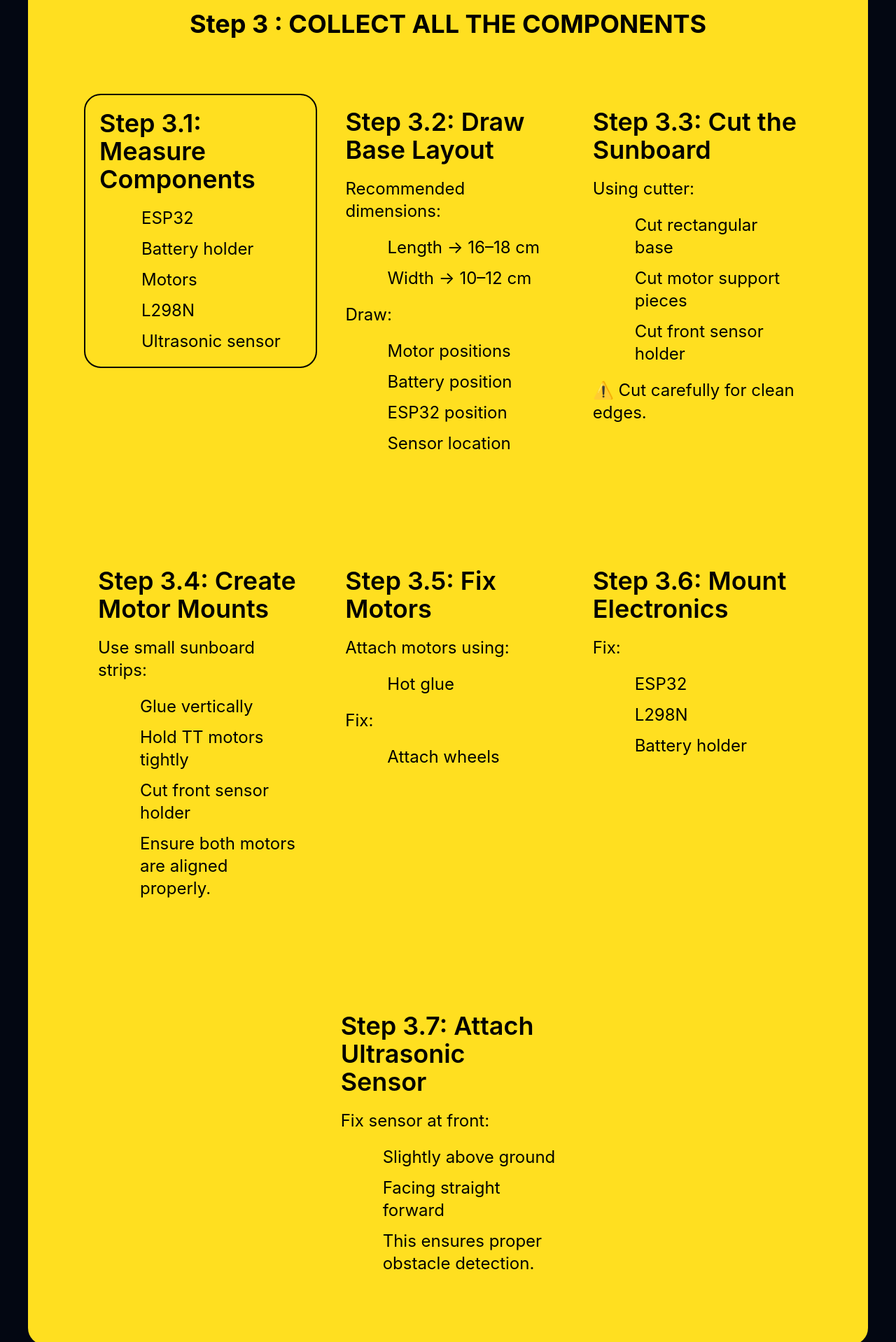
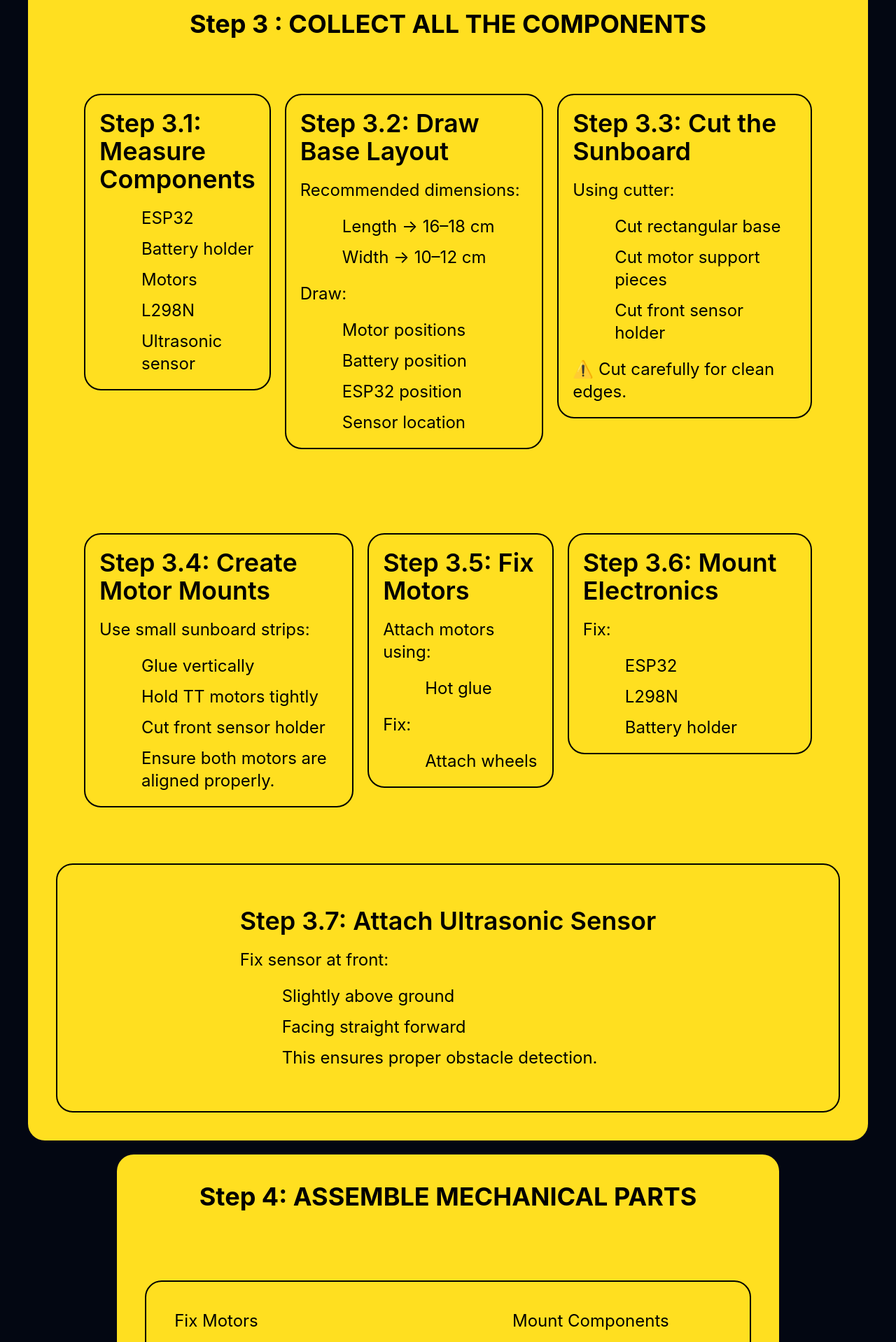
Before and after one commit to SATHWIKMS23/Robot-Project, a React (Vite) app: page /steps in a window 1280 px wide. Shown: the part 942-2860 px from the top of the page at 70% size. Built offline with nearby package versions, Linux system fonts and the light colour scheme.

Commit message:
Fixed The landing page

```diff
--- a/src/App.tsx
+++ b/src/App.tsx
@@ -15,11 +15,11 @@ function App() {
 
 
   return (
-    <div className='w-full h-full bg-gray-950  backdrop-blur-3xl flex flex-col items-center gap-75 scroll-auto'>
+    <div className='w-full min-h-screen  bg-gray-950  backdrop-blur-3xl flex flex-col items-center gap-75 scroll-auto '>
       <Navbar />
 
 
-      <div className=' text-white text-3xl flex-col flex  justify-between  items-center gap-75 '>
+      <div className=' text-white text-3xl flex-col flex  justify-between  items-center gap-50 '>
 
         <div className=' flex justify-center items-center  rounded-5xl  w-350 h-50 '>
           <img src="" className='w-fit h-fit object-center overflow-hidden' alt="" />
--- a/src/components/steps.tsx
+++ b/src/components/steps.tsx
@@ -61,7 +61,7 @@ export const Steps = () => {
               </ul>
             </div>
 
-            <div className="w-1/3 h-fit  p-5 flex flex-col gap-5">
+            <div className="w-fit h-fit  p-5 flex flex-col gap-5 border-2 border-black rounded-3xl">
               <h1 className="text-4xl font-semibold">Step 3.2: Draw Base Layout</h1>
               <h1>Recommended dimensions:</h1>
               <ul className="pl-15 flex flex-col gap-3">
@@ -77,7 +77,7 @@ export const Steps = () => {
               </ul>
             </div>
 
-            <div className="w-1/3 h-full  p-5 flex flex-col gap-5">
+            <div className="w-fit h-full  p-5 flex flex-col gap-5 border-2 border-black rounded-3xl">
               <h1 className="text-4xl font-semibold">Step 3.3: Cut the Sunboard</h1>
               <h1>Using cutter:</h1>
               <ul className="pl-15 flex flex-col gap-3">
@@ -93,8 +93,7 @@ export const Steps = () => {
 
           <div className="p-10 flex flex-row gap-5">
 
-
-            <div className="w-1/3 h-full  p-5 flex flex-col gap-5">
+            <div className="w-fit h-full  p-5 flex flex-col gap-5 border-2 border-black rounded-3xl">
               <h1 className="text-4xl font-semibold">Step 3.4: Create Motor Mounts</h1>
               <h1>Use small sunboard strips:</h1>
               <ul className="pl-15 flex flex-col gap-3">
@@ -105,7 +104,7 @@ export const Steps = () => {
               </ul>
             </div>
 
-            <div className="w-1/3 h-full  p-5 flex flex-col gap-5">
+            <div className="w-fit h-full  p-5 flex flex-col gap-5 border-2 border-black rounded-3xl">
               <h1 className="text-4xl font-semibold">Step 3.5: Fix Motors</h1>
               <h1>Attach motors using:</h1>
               <ul className="pl-15 flex flex-col gap-3">
@@ -115,11 +114,9 @@ export const Steps = () => {
               <ul className="pl-15 flex flex-col ">
                 <li>Attach wheels</li>
               </ul>
-
             </div>
 
-
-            <div className="w-1/3 h-full  p-5 flex flex-col gap-5">
+            <div className="w-fit h-full  p-5 flex flex-col gap-5 border-2 border-black rounded-3xl">
               <h1 className="text-4xl font-semibold">Step 3.6: Mount Electronics</h1>
               <h1>Fix:</h1>
               <ul className="pl-15 flex flex-col gap-3">
@@ -128,10 +125,13 @@ export const Steps = () => {
                 <li>Battery holder</li>
               </ul>
             </div>
+
+
           </div>
 
-          <div className="p-10 flex flex-row gap-15 justify-center ">
-            <div className="w-1/3 h-full  p-5 flex  gap-5   flex-col justify-center">
+          <div className="p-10 flex flex-row gap-15 justify-center border-2 border-black rounded-3xl ">
+
+            <div className="w-fit h-full  p-5 flex  gap-5   flex-col justify-center">
               <h1 className="text-4xl font-semibold  ">Step 3.7: Attach Ultrasonic Sensor</h1>
               <h1>Fix sensor at front:</h1>
               <ul className="pl-15 flex flex-col gap-3">
@@ -147,7 +147,7 @@ export const Steps = () => {
 
         <div className="w-fit h-full p-10 bg-yellow-300 flex  justify-center flex-col gap-25 rounded-3xl">
           <h1 className="text-4xl flex justify-center flex-row font-bold "> Step 4: ASSEMBLE MECHANICAL PARTS</h1>
-          <div className="flex-row flex gap-20 justify-center ">
+          <div className="flex-row flex gap-20 justify-center border-2 border-black rounded-3xl p-10">
             <div className="text-2xl gap-5 flex flex-col">
               <h1>Fix Motors</h1>
               <ul className="pl-10 flex-col gap-3 flex">
```
